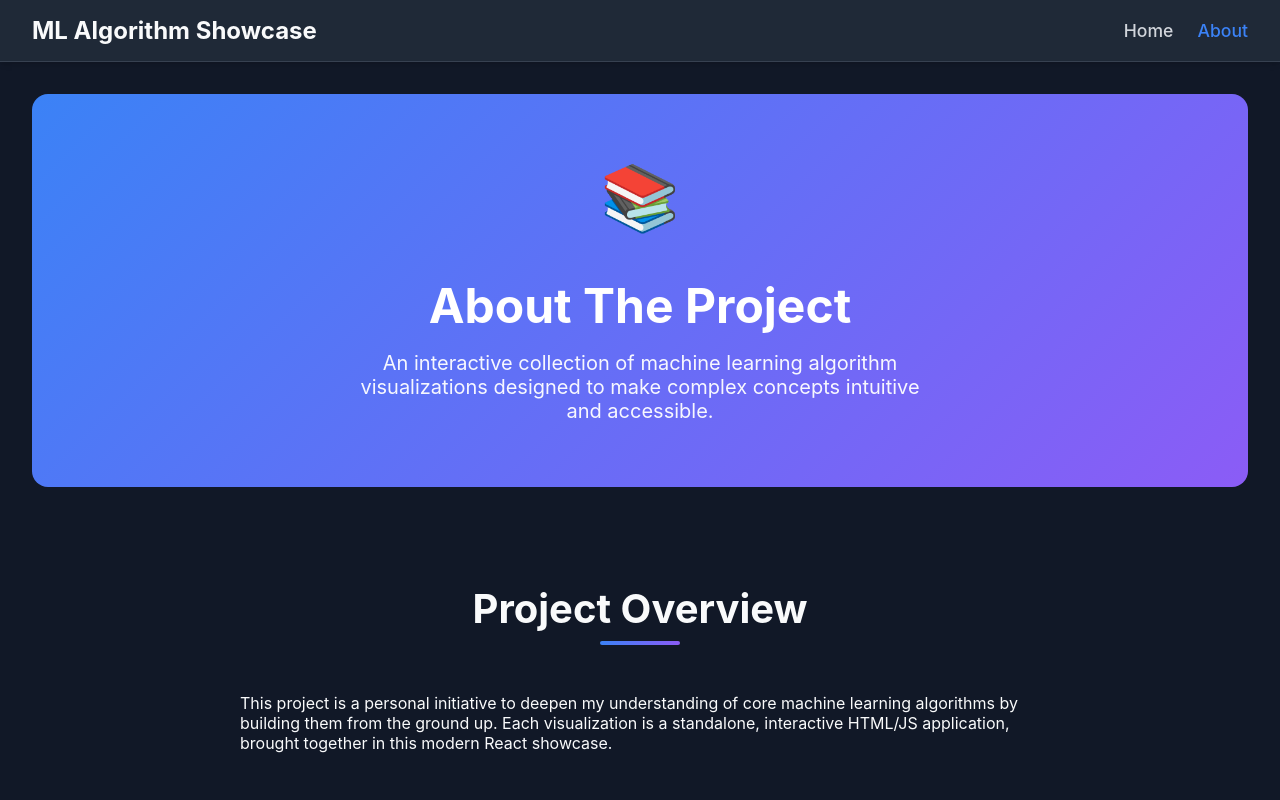
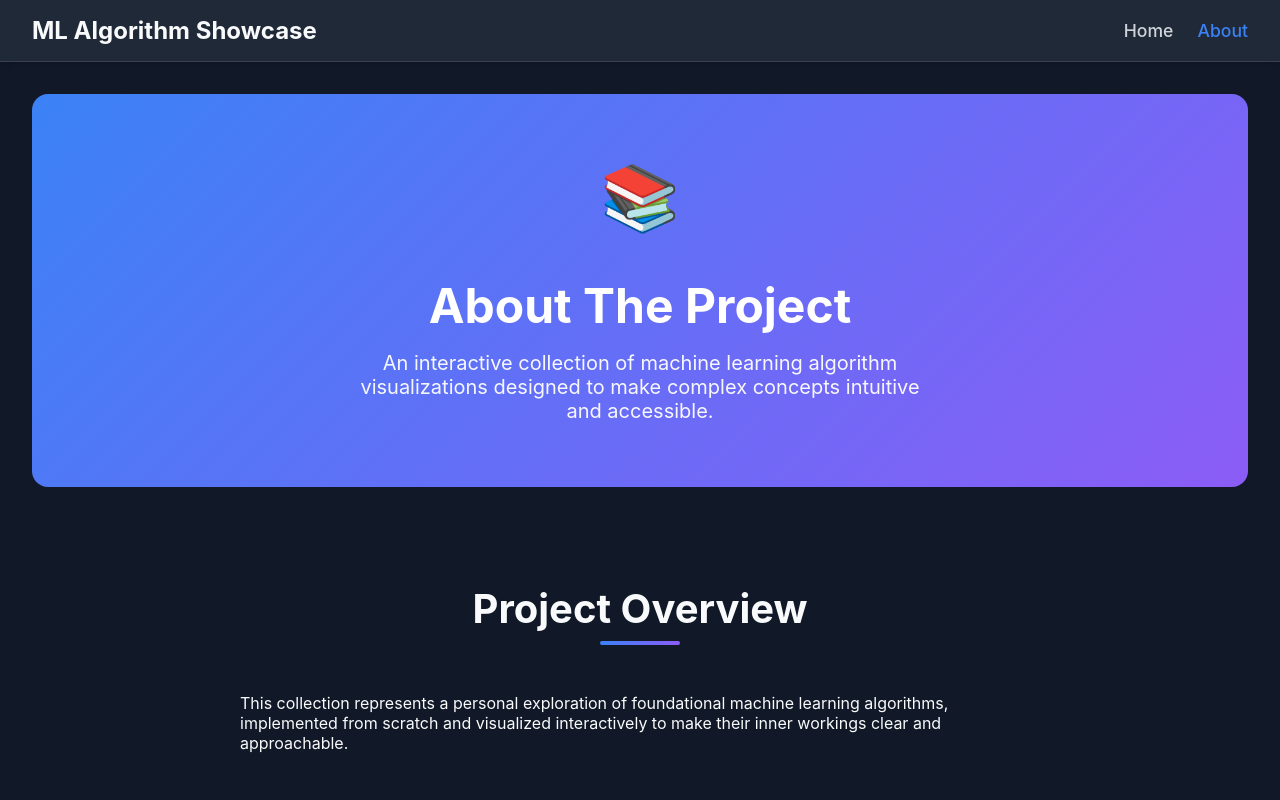
Before and after one commit to AlanPonnachan/ml-algorithm-visualizations, a React (Create React App) app: page /about in a window 1280 px wide. Shown: the top 800 px of the page. Built offline with nearby package versions, Linux system fonts and the light colour scheme.

Commit message:
update about

```diff
--- a/src/components/About/About.js
+++ b/src/components/About/About.js
@@ -21,7 +21,7 @@ const About = () => {
         </div>
         <div className="author-content">
           <p className="author-bio">
-            This project is a personal initiative to deepen my understanding of core machine learning algorithms by building them from the ground up. Each visualization is a standalone, interactive HTML/JS application, brought together in this modern React showcase.
+            This collection represents a personal exploration of foundational machine learning algorithms, implemented from scratch and visualized interactively to make their inner workings clear and approachable.
           </p>
           <ul className="feature-list">
             <li><span className="feature-icon">1</span><span className="feature-text"><strong>Interactive Visualizations:</strong> Hands-on, configurable modules for each algorithm.</span></li>
```
